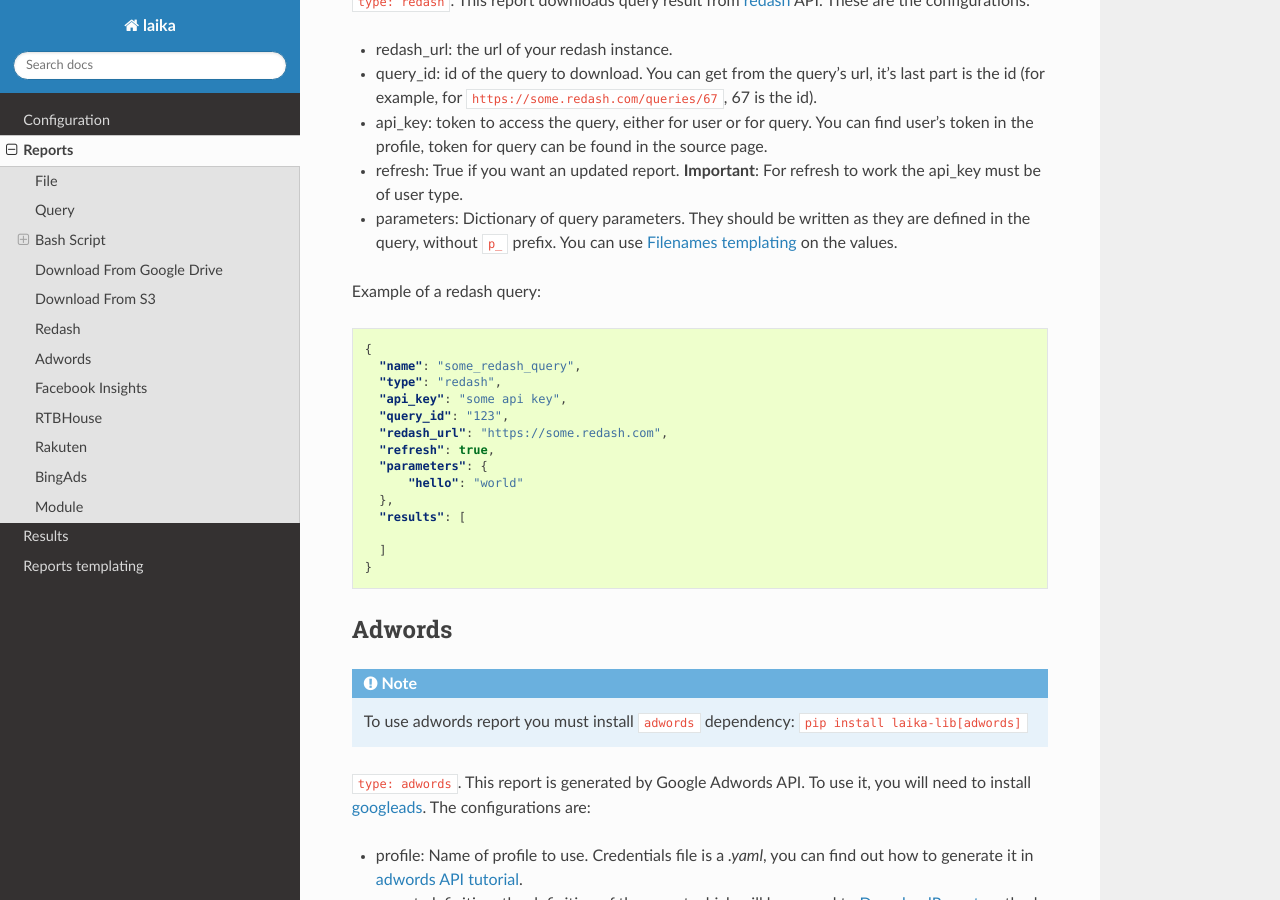
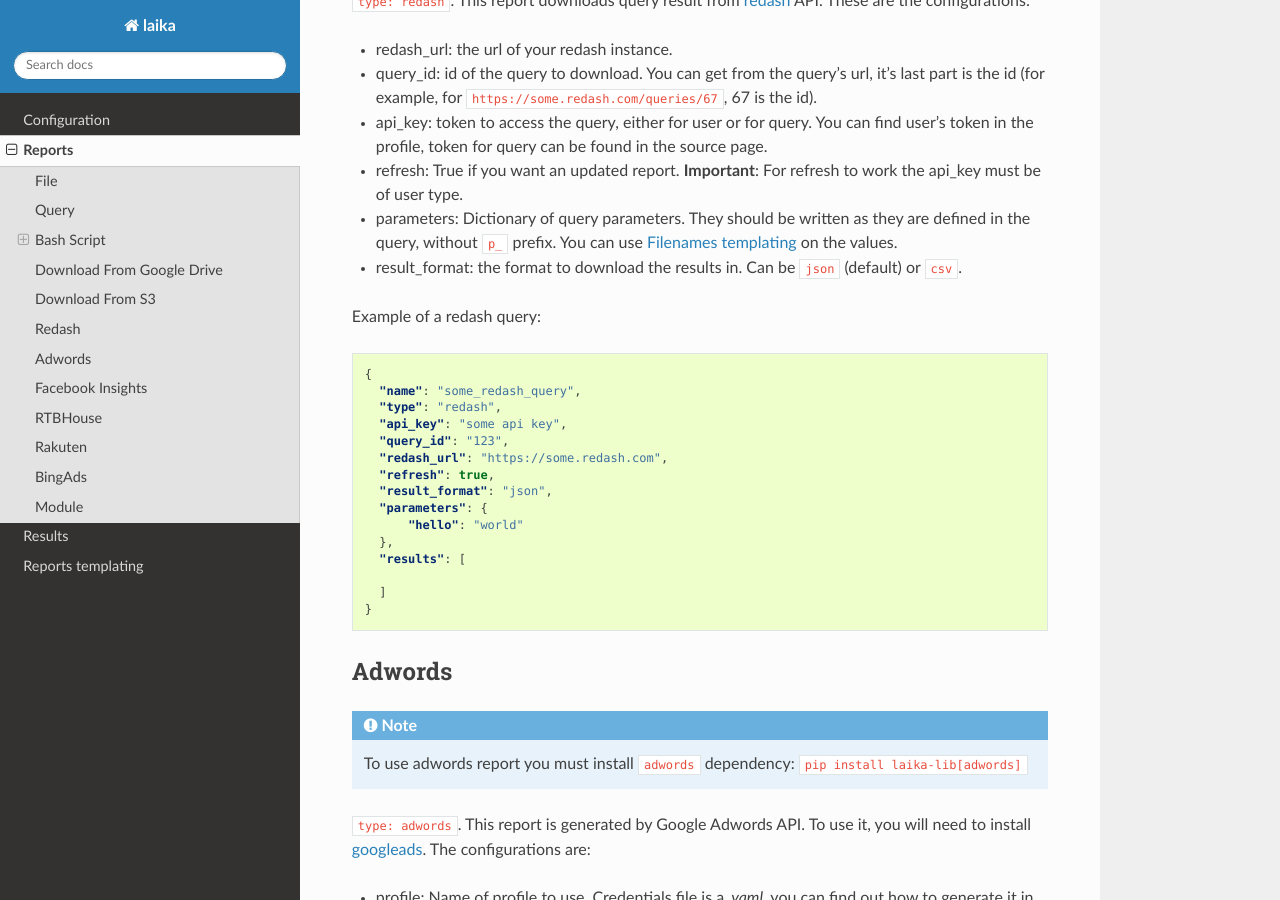
Before and after one commit to trocafone/laika, a Sphinx documentation site: the page built from docs/reports.rst, in a window 1280 px wide and 900 px high, scrolled down 4814 px. Built offline with Sphinx 7.4.7 and the Read the Docs theme 2.0.0, drawn with Linux system fonts in a browser that asks for light colours.

```diff
--- a/docs/reports.rst
+++ b/docs/reports.rst
@@ -259,6 +259,7 @@ Redash
 -  parameters: Dictionary of query parameters. They should be written as
    they are defined in the query, without ``p_`` prefix. You can use
    :ref:`filenames-templating` on the values.
+-  result_format: the format to download the results in. Can be ``json`` (default) or ``csv``.
 
 Example of a redash query:
 
@@ -271,6 +272,7 @@ Example of a redash query:
       "query_id": "123",
       "redash_url": "https://some.redash.com",
       "refresh": true,
+      "result_format": "json",
       "parameters": {
           "hello": "world"
       },
--- a/docs/templating.rst
+++ b/docs/templating.rst
@@ -128,4 +128,4 @@ Will result in ``report_2016-01``.
 
 Two extra parameters you can use in this type of templating are ``a`` and
 ``A``. They will be replaced by abbreviated and full weekday name respectively
-(i.e. "Mon" and "Monday").
+(i.e. "Mon" and "Monday"). Another extra option is ``b`` which gets translated to "YY" (two-digit year).
```
Also changed, not shown: CHANGELOG.md (+1 -0 lines).
